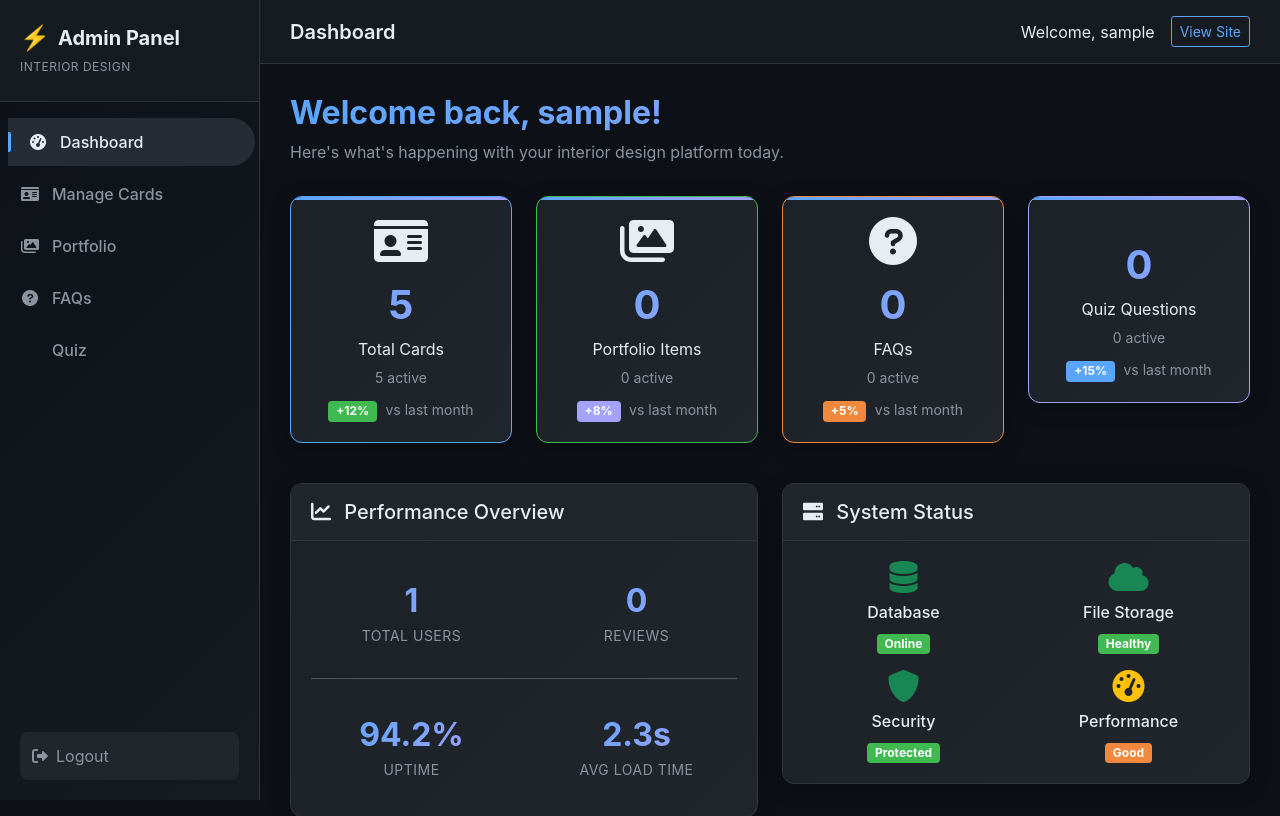
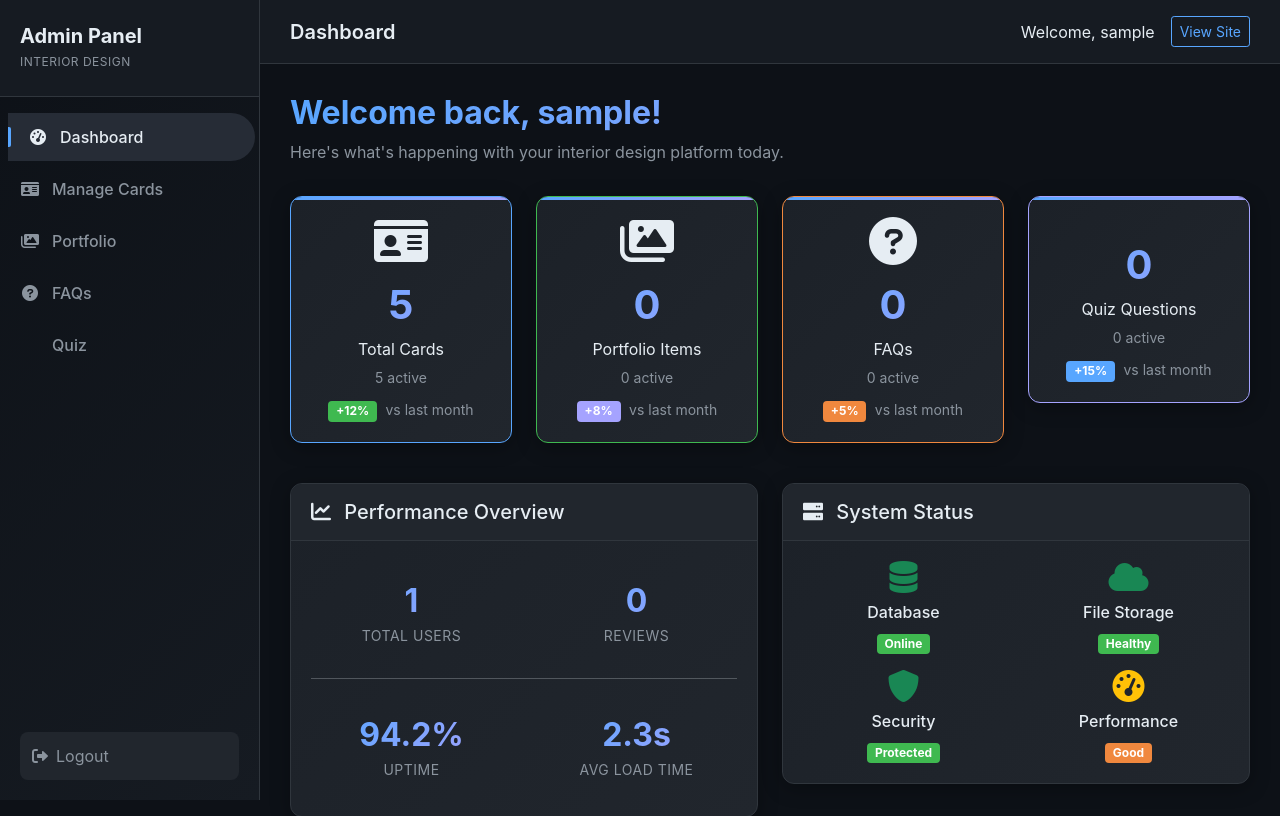
Before and after one commit to varunsammal/interior-design-website, a Flask app: page /admin in a window 1280 px wide. Shown: the top 816 px of the page. Run offline with Flask 3, Linux system fonts and the light colour scheme; a user stored in the database is signed in; data comes from the database, SQL or seed files in the repository; data that the repository does not hold is empty.

Commit message:
Update admin.css

```diff
--- a/static/styles/admin.css
+++ b/static/styles/admin.css
@@ -89,10 +89,7 @@
     gap: 8px;
 }
 
-.sidebar-header h4::before {
-    content: "⚡";
-    font-size: 1.5rem;
-}
+
 
 .sidebar-header small {
     color: var(--text-secondary);
```
